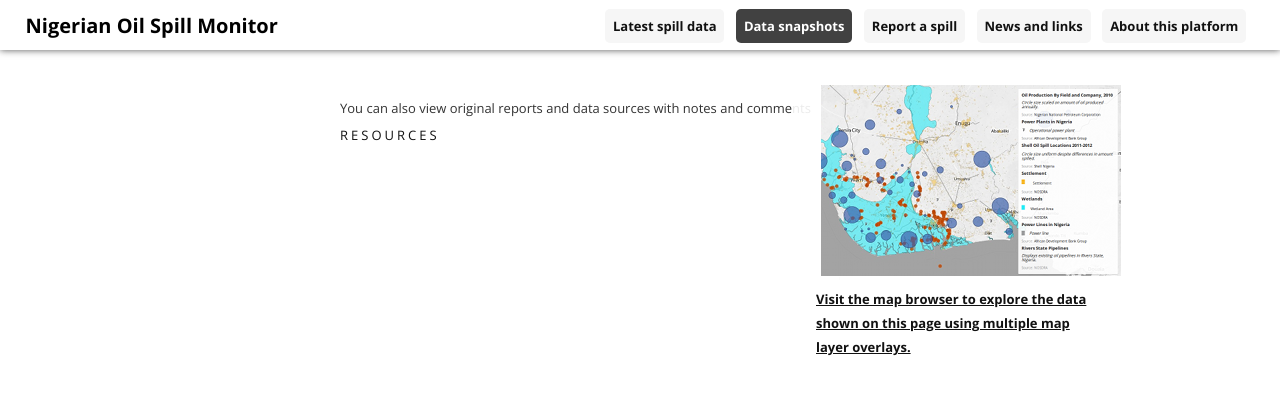
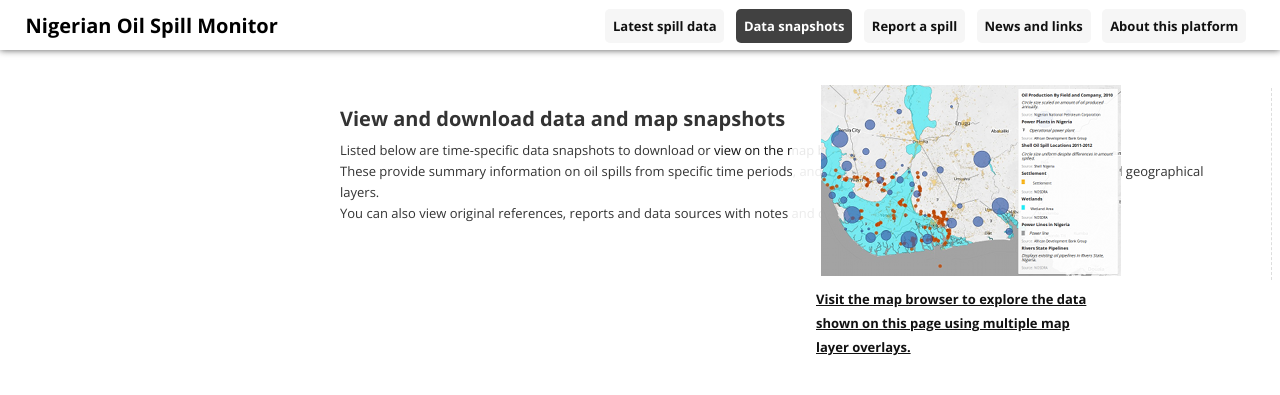
Before and after one commit to sdn4nigeria/monitoring-platform, a Jekyll site: the page built from _posts/pages/0001-01-01-open.md, in a window 1280 px wide and 900 px high, cut to the strip 0-395 px from the top of the window. Built offline with Jekyll 4.4.1, drawn with Linux system fonts in a browser that asks for light colours; nearby versions of some CDN libraries; some web fonts are replaced; library files that are not in the unit come from our copies; Markdown is read by kramdown in place of the engine named in the settings.

Commit message:
Update open.html

```diff
--- a/_layouts/open.html
+++ b/_layouts/open.html
@@ -15,8 +15,12 @@ class: opendata
 <div id="subnav">
   <div class="limiter">
     <div class='with-border'>
+<h2>View and download data and map snapshots</h2>
+<p>Listed below are time-specific data snapshots to download or <a href="{{site.baseurl}}/maps/">view on the map browser.</a></p>
 
-     <p>You can also view original reports and data sources with notes and comments <a class='nav-short {% if page.url == "/open/resources" %}active{% endif %}' href="{{site.baseurl}}/open/resources">Resources</a></p>
+<p>These provide summary information on oil spills from specific time periods, and allow you to overlay these on human and natural geographical layers.</p>
+
+<p>You can also <a href="href="/monitoring-platform/open/resources""></a>view original references, reports and data sources with notes and comments</a> on the resources page.</p>
     </div>
   </div>
 </div>
```
